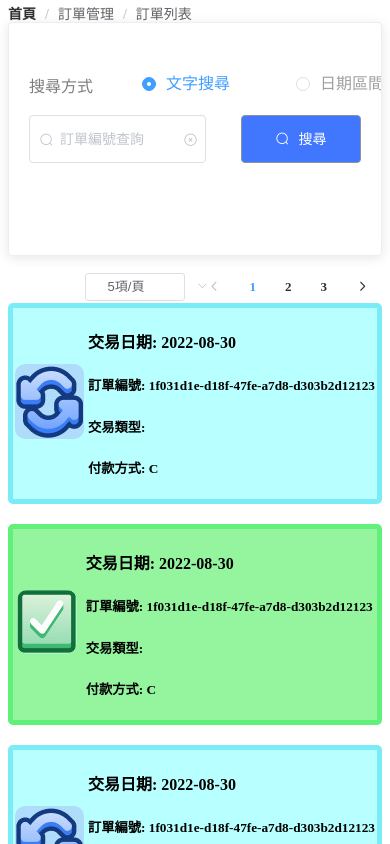
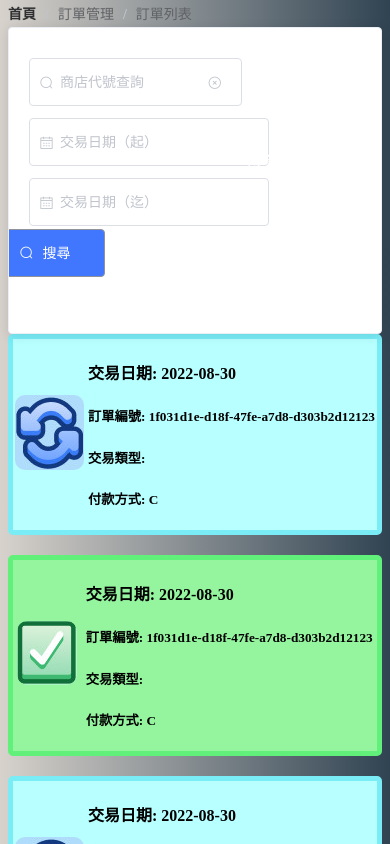
Before and after one commit to chengeyi/Preorder, a Vue app: page / in a window 390 px wide. Shown: the top 844 px of the page. Built offline with nearby package versions, Linux system fonts and the light colour scheme; no server answers.

Commit message:
搜尋條件UI修改，Table增加商店代號欄位及loding畫面

```diff
--- a/public/index.html
+++ b/public/index.html
@@ -4,7 +4,7 @@
     <meta charset="utf-8">
     <meta http-equiv="X-UA-Compatible" content="IE=edge">
     <meta name="viewport" content="width=device-width,initial-scale=1.0">
-    <link rel="icon" href="<%= BASE_URL %>favicon.ico">
+    <link rel="icon" href="<%= BASE_URL %>bank.ico">
     <title><%= htmlWebpackPlugin.options.title %></title>
   </head>
   <body>
@@ -14,4 +14,12 @@
     <div id="app"></div>
     <!-- built files will be auto injected -->
   </body>
+  <style>
+    body{
+      /* background-image: linear-gradient(to right, #6a11cb 0%, #2575fc 100%); */
+      /* background: linear-gradient(to bottom, rgba(255,255,255,0.15) 0%, rgba(0,0,0,0.15) 100%), radial-gradient(at top center, rgba(255,255,255,0.40) 0%, rgba(0,0,0,0.40) 120%) #989898; background-blend-mode: multiply,multiply; */
+      /* background-image: linear-gradient(to right, #243949 0%, #517fa4 100%); */
+      background-image: linear-gradient(to right, #d7d2cc 0%, #304352 100%);
+    }
+  </style>
 </html>
--- a/src/components/OrderList2.vue
+++ b/src/components/OrderList2.vue
@@ -6,34 +6,29 @@
       <el-breadcrumb-item>訂單管理</el-breadcrumb-item>
       <el-breadcrumb-item>訂單列表</el-breadcrumb-item>
     </el-breadcrumb>
-    <el-card>
-      <div class="filterContainer">
+    <el-card id="cardContainer">
+      <!-- <div class="filterContainer">
         <div class="filterFont">搜尋方式</div>
         <div class="radioContainer">
           <el-radio class="radio" v-model="radio" label="文字搜尋">文字搜尋</el-radio>
           <el-radio class="radio" v-model="radio" label="日期區間">日期區間</el-radio>
         </div>
-      </div>
-      <el-row :gutter="24">
-        <el-col v-if="radio == '文字搜尋'" class="mb-3" :xl="7" :lg="8" :md="6" :sm="6" :xs="12">
-          <el-input prefix-icon="el-icon-search" id="orderNumIpt" placeholder="訂單編號查詢" v-model="searchText" suffix-icon="el-icon-circle-close">
+      </div> -->
+      <el-row :gutter="24" id="searchContainer">
+        <el-col  class="mb-3" :xl="7" :lg="7" :md="6" :sm="6" :xs="16" id="iptContainer">
+          <el-input prefix-icon="el-icon-search" id="orderNumIpt" placeholder="商店代號查詢" v-model="storeId" suffix-icon="el-icon-circle-close">
           </el-input>
           <span class="circle-close" @click="clickCircleClose()"></span>
         </el-col>
-        <el-col v-if="radio == '文字搜尋'" class="text-right mb-3" :xl="3" :lg="4" :md="4" :sm="5">
-          <el-button icon="el-icon-search" type="info" @click="getData()" id="searchOrderNumBtn">
-            搜尋
-          </el-button>
-        </el-col>
-        <el-col v-if="radio == '日期區間'" class="mb-3" :xl="7" :lg="5" :md="6" :sm="5" :xs="24">
-          <el-date-picker id="el-date-picker" class="w-100" v-model="inqTxnTimeStart" type="date" placeholder="開始日期">
+        <el-col  class="mb-3" :xl="7" :lg="5" :md="6" :sm="4" :xs="24">
+          <el-date-picker id="el-date-picker" class="w-100" v-model="inqTxnTimeStart" type="date" placeholder="交易日期（起）">
           </el-date-picker>
         </el-col>
-        <el-col v-if="radio == '日期區間'" class="mb-3" :xl="7" :lg="5" :md="6" :sm="5" :xs="24">
-          <el-date-picker id="el-date-picker" class="w-100" v-model="inqTxnTimeEnd" type="date" placeholder="結束日期">
+        <el-col  class="mb-3" :xl="7" :lg="5" :md="6" :sm="4" :xs="24">
+          <el-date-picker id="el-date-picker" class="w-100" v-model="inqTxnTimeEnd" type="date" placeholder="交易日期（迄）">
           </el-date-picker>
         </el-col>
-        <el-col v-if="radio == '日期區間'" class="text-right mb-3" :xl="3" :lg="5" :md="6">
+        <el-col  class="text-right mb-3" :xl="3" :lg="5" :md="6" :sm="8" :xs="24">
           <div id="aa">
             <el-button icon="el-icon-search" type="info" @click="getData()" id="searchBtn">
               搜尋
@@ -44,7 +39,16 @@
 
       <!-- 訂單列表數據 -->
       <div class="dataLength"> {{dataLength}} 筆</div>
-      <el-table class="phone-hide" :data="displayData" style="width: 100%" :row-class-name="tableRowClassName">
+      <el-table
+        id="tableContainer"
+        v-loading="loading"
+        element-loading-text="拼命加載中"
+        element-loading-spinner="el-icon-loading"
+        element-loading-background="rgba(0, 0, 0, 0.8)"
+        class="phone-hide"
+        :data="displayData"
+        style="width: 100%"
+        :row-class-name="tableRowClassName">
         <el-table-column label="查詢結果" width="150">
 
           <el-table-column type="expand">
@@ -76,6 +80,7 @@
             </template>
           </el-table-column>
           <el-table-column sortable label="訂單編號" prop="orderNumber" align="center"></el-table-column>
+          <el-table-column sortable label="商店代號" prop="storeId" align="center"></el-table-column>
           <el-table-column sortable label="執行結果說明" prop="rtnMsg" align="center">
             <template slot-scope="scope">
               <el-tag
@@ -92,9 +97,9 @@
           <el-table-column sortable label="訂單金額" prop="txnAmt" align="center"> </el-table-column>
         </el-table-column>
       </el-table>
-    </el-card>
       <div class="paginationContainer">
         <el-pagination
+          class="phone-hide"
           @size-change="handleSizeChange"
           @current-change="handleCurrentChange"
           :page-sizes="[5, 10, 15, 20]"
@@ -103,6 +108,7 @@
           :total="data.length">
         </el-pagination>
       </div>
+    </el-card>
 
     <div v-for="item in data" :key="item.orderNumber" class="listContainer web-hide">
       <div class="itemContainer"
@@ -138,6 +144,7 @@ import { mapState } from 'vuex';
 export default {
   data() {
     return {
+      loading: true,
       pageSize:5,
       page:1,
       radio: '文字搜尋',
@@ -146,6 +153,7 @@ export default {
       falseImgUrl: require('../assets/images/交易失敗.jpg'),
       inProcessImgUrl: require('../assets/images/交易進行中.jpg'),
       searchText: '',
+      storeId:'',
       inqTxnTimeStart: '',
       inqTxnTimeEnd: '',
       data: [
@@ -187,7 +195,7 @@ export default {
           "txnDate": "20220829",
           "txnTime": "175628",
           "txnCurrency": "901",
-          "txnAmt": "10000",
+          "txnAmt": "20000",
           "carrierType": "",
           "carrierId1": "",
           "storeMemo": "max測試",
@@ -210,7 +218,7 @@ export default {
           "txnDate": "20220829",
           "txnTime": "175628",
           "txnCurrency": "901",
-          "txnAmt": "10000",
+          "txnAmt": "30000",
           "carrierType": "",
           "carrierId1": "",
           "storeMemo": "max測試",
@@ -233,7 +241,7 @@ export default {
           "txnDate": "20220829",
           "txnTime": "175628",
           "txnCurrency": "901",
-          "txnAmt": "10000",
+          "txnAmt": "40000",
           "carrierType": "",
           "carrierId1": "",
           "storeMemo": "max測試",
@@ -256,7 +264,7 @@ export default {
           "txnDate": "20220829",
           "txnTime": "175628",
           "txnCurrency": "901",
-          "txnAmt": "10000",
+          "txnAmt": "50000",
           "carrierType": "",
           "carrierId1": "",
           "storeMemo": "max測試",
@@ -279,7 +287,7 @@ export default {
           "txnDate": "20220829",
           "txnTime": "175628",
           "txnCurrency": "901",
-          "txnAmt": "10000",
+          "txnAmt": "60000",
           "carrierType": "",
           "carrierId1": "",
           "storeMemo": "max測試",
@@ -302,7 +310,7 @@ export default {
           "txnDate": "20220829",
           "txnTime": "175628",
           "txnCurrency": "901",
-          "txnAmt": "10000",
+          "txnAmt": "70000",
           "carrierType": "",
           "carrierId1": "",
           "storeMemo": "max測試",
@@ -325,7 +333,7 @@ export default {
           "txnDate": "20220829",
           "txnTime": "175628",
           "txnCurrency": "901",
-          "txnAmt": "10000",
+          "txnAmt": "50000",
           "carrierType": "",
           "carrierId1": "",
           "storeMemo": "max測試",
@@ -348,7 +356,7 @@ export default {
           "txnDate": "20220829",
           "txnTime": "175628",
           "txnCurrency": "901",
-          "txnAmt": "10000",
+          "txnAmt": "60000",
           "carrierType": "",
           "carrierId1": "",
           "storeMemo": "max測試",
@@ -371,7 +379,7 @@ export default {
           "txnDate": "20220829",
           "txnTime": "175628",
           "txnCurrency": "901",
-          "txnAmt": "10000",
+          "txnAmt": "70000",
           "carrierType": "",
           "carrierId1": "",
           "storeMemo": "max測試",
@@ -394,7 +402,7 @@ export default {
           "txnDate": "20220829",
           "txnTime": "175628",
           "txnCurrency": "901",
-          "txnAmt": "10000",
+          "txnAmt": "80000",
           "carrierType": "",
           "carrierId1": "",
           "storeMemo": "max測試",
@@ -417,7 +425,7 @@ export default {
           "txnDate": "20220829",
           "txnTime": "175628",
           "txnCurrency": "901",
-          "txnAmt": "10000",
+          "txnAmt": "90000",
           "carrierType": "",
           "carrierId1": "",
           "storeMemo": "max測試",
@@ -504,6 +512,12 @@ export default {
       progressInfo: [],
     };
   },
+  mounted(){
+    this.getData()
+    setTimeout(()=>{
+      this.loading = false
+    }, 2000)
+  },
   computed: {
     ...mapState(['examination']),
     dataLength() {
@@ -515,6 +529,9 @@ export default {
     }
   },
   methods: {
+    selectChange(value) {
+      console.log(value);
+    },
     getData() {
       if (this.examination) {
         return
@@ -583,7 +600,7 @@ export default {
       this.$set(item, "isShow", !item.isShow)
     },
     clickCircleClose(){
-      this.searchText = ''
+      this.storeId = ''
     },
     handleSizeChange(val) {
       this.pageSize = val
@@ -629,14 +646,14 @@ export default {
     display: none;
   }
 
-  #orderNumIpt {
-    width: 50%;
-  }
+  // #orderNumIpt {
+  //   width: 50%;
+  // }
 
-  #searchOrderNumBtn {
-    position: relative;
-    top: -60px;
-  }
+  // #searchOrderNumBtn {
+  //   position: relative;
+  //   top: -60px;
+  // }
 }
 
 @media screen and (min-width:768px) {
@@ -645,7 +662,6 @@ export default {
   }
 
 }
-
 
 .el-table .warning-row {
   background: oldlace;
@@ -771,7 +787,7 @@ export default {
 
 #orderNumIpt {
   // width: 496px;
-  width: 115%;
+  width: 100%;
   height: 48px;
 }
 
@@ -790,13 +806,18 @@ export default {
   margin-top: 20px;
 }
 
+#cardContainer {
+  margin-top: 5px;
+  position: relative;
+}
+
 .dataLength {
   width: 40px;
   height: 40px;
   color: #FFFFFF;
   position: absolute;
-  right: 8rem;
-  top: 12.5rem;
+  right: 6rem;
+  top: 7.2rem;
   z-index: 999;
   line-height: 40px;
 }
@@ -822,14 +843,21 @@ td {
 
 .el-icon-circle-close {
   position: relative;
-  left: -5px;
+  left: -40px;
+}
+
+#iptContainer {
+  position: relative;
 }
 
 .circle-close {
+  display: inline-block;
   width: 10px;
   height: 10px;
   position: absolute;
-  top: 13px;
+  right: 33px;
+  top: 17px;
+  z-index: 999;
   cursor: pointer;
 }
 
@@ -842,4 +870,15 @@ td {
 .el-descriptions {
   padding-left: 85px;
 }
+
+#tableContainer {
+  box-shadow: 12px 12px 7px rgba(103, 111, 119, 0.7);
+  transition: .5s;
+  border: 1px solid #c2bebe;
+  border-radius: 3px;
+}
+
+#searchContainer {
+  margin-top: 10px;
+}
 </style>
```
Also changed, not shown: 2 other files (tests, documents, lock files or other folders). Lines whose indentation alone changed are shown as unchanged.
